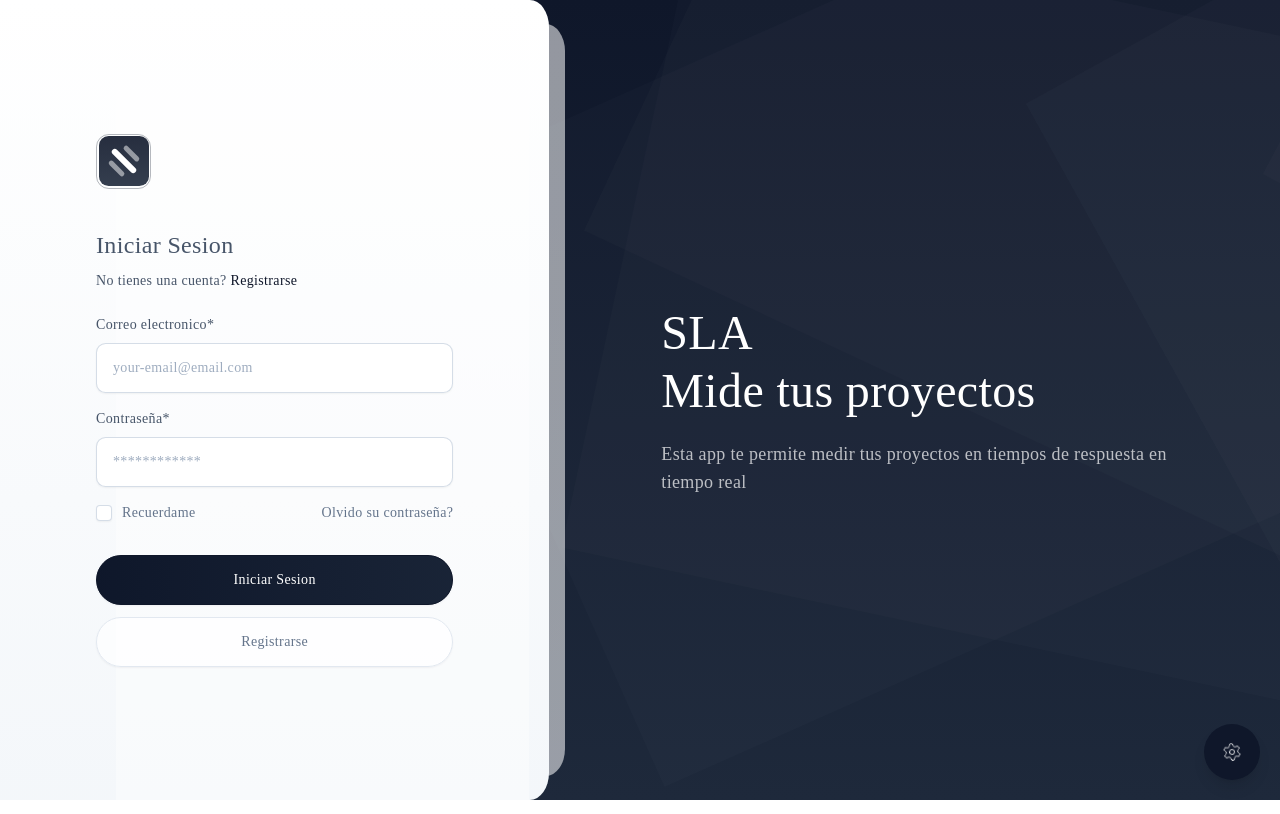
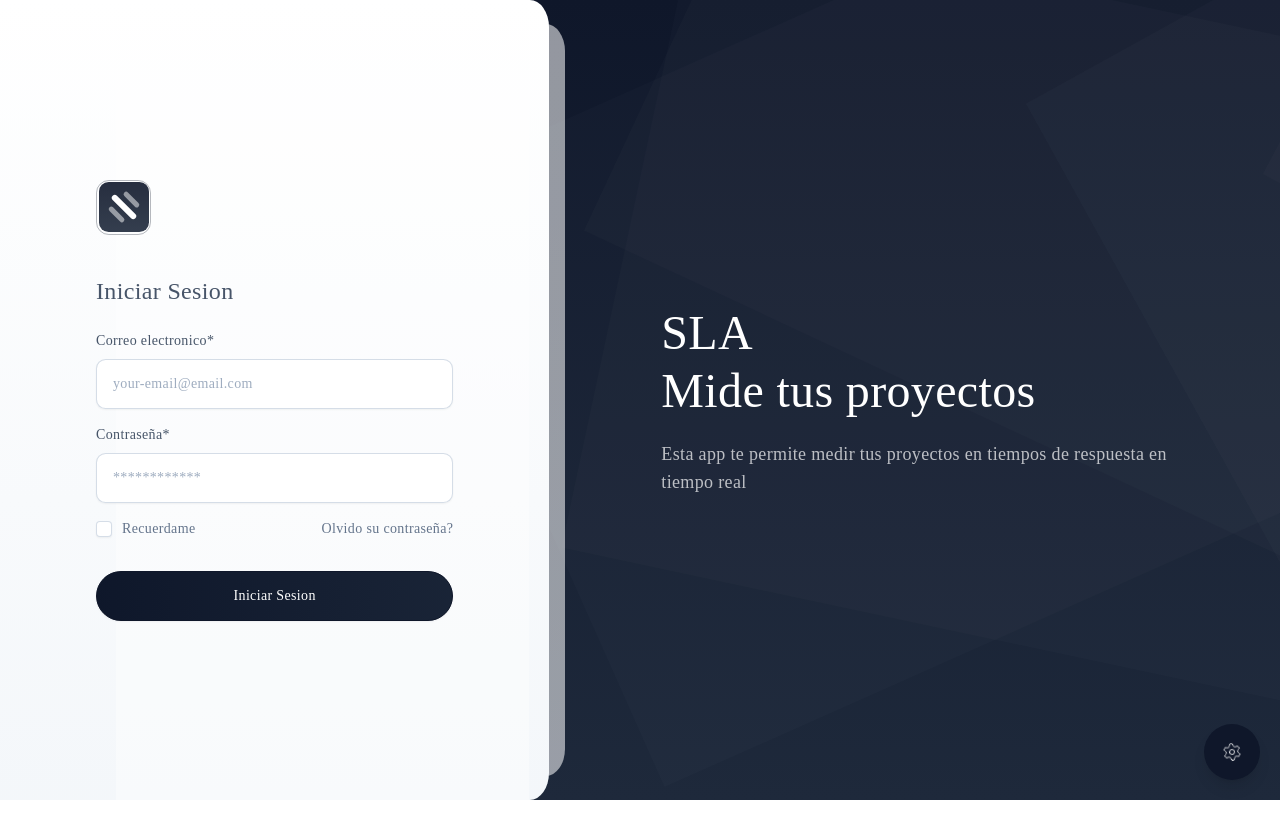
Before and after one commit to mrebolledo/print3d-web, a React (Vite) app: page /login in a window 1280 px wide. Built offline with nearby package versions, Linux system fonts and the light colour scheme; a web font is replaced by a local one.

Commit message:
removed register from the page

```diff
--- a/src/pages/User/Auth/Login/index.tsx
+++ b/src/pages/User/Auth/Login/index.tsx
@@ -1,5 +1,4 @@
 import { FormCheck, FormInput, FormLabel } from "@/components/Base/Form";
-import Button from "@/components/Base/Button";
 import ErrorAlert from "@/components/Forms/ErrorAlert";
 import {useLoginService} from "@/pages/User/Auth/Login/useLoginService";
 import clsx from "clsx";
@@ -12,19 +11,13 @@ function Main() {
         onSubmit,
         register,
         errors,
-        loading,
-        handleNavigate
+        loading
     } = useLoginService();
 
     return (
         <>
             <div className="text-2xl font-medium">{t("login")}</div>
-            <div className="mt-2.5 text-slate-600">
-                {t('no-account')}{" "}
-                <a className="font-medium text-primary" href="/register">
-                    {t('register')}
-                </a>
-            </div>
+
             <ErrorAlert data={errorAlert}/>
             <form className="validate-form" onSubmit={onSubmit}>
                 <div className="mt-6">
@@ -94,14 +87,6 @@ function Main() {
                     </div>
                     <div className="mt-5 text-center xl:mt-8 xl:text-left">
                         <SubmitButton loading={loading} text={t('login')} />
-                        <Button
-                            variant="outline-secondary"
-                            rounded
-                            onClick={handleNavigate}
-                            className="bg-white/70 w-full py-3.5 mt-3"
-                        >
-                            {t('register')}
-                        </Button>
                     </div>
                 </div>
             </form>
--- a/src/pages/User/Auth/Login/useLoginService.ts
+++ b/src/pages/User/Auth/Login/useLoginService.ts
@@ -5,12 +5,10 @@ import * as yup from "yup";
 import {yupResolver} from "@hookform/resolvers/yup";
 import { useForm } from "react-hook-form";
 import {useState} from "react";
-import {useNavigate} from "react-router-dom";
 import {useErrorAlert} from "@/components/Forms/ErrorAlert/useErrorAlert";
 
 export const useLoginService = () => {
     const {t} = useTranslation("authentication");
-    const navigate = useNavigate();
     const {login} = useAuth();
     const {showToast} = useApp();
 
@@ -83,9 +81,6 @@ export const useLoginService = () => {
         }
     }
 
-    const handleNavigate = () => {
-        navigate("/register");
-    }
 
     return {
         t,
@@ -94,7 +89,6 @@ export const useLoginService = () => {
         handleLogin,
         register,
         errors,
-        loading,
-        handleNavigate
+        loading
     };
 }
--- a/src/router/index.tsx
+++ b/src/router/index.tsx
@@ -2,7 +2,6 @@ import { useRoutes } from "react-router-dom";
 import Home from "../pages/Home";
 import External from "../themes/Authentication"
 import Login from "../pages/User/Auth/Login";
-import Register from "../pages/User/Auth/Register";
 import ForgotPassword from "../pages/User/Auth/ForgotPassword";
 import ResetPassword from "../pages/User/Auth/ResetPassword";
 
@@ -36,10 +35,6 @@ function Router() {
                         element: <Login />,
                     },
                     {
-                        path: "register",
-                        element: <Register />,
-                    },
-                    {
                         path: "forgot-password",
                         element: <ForgotPassword />,
                     },
```
